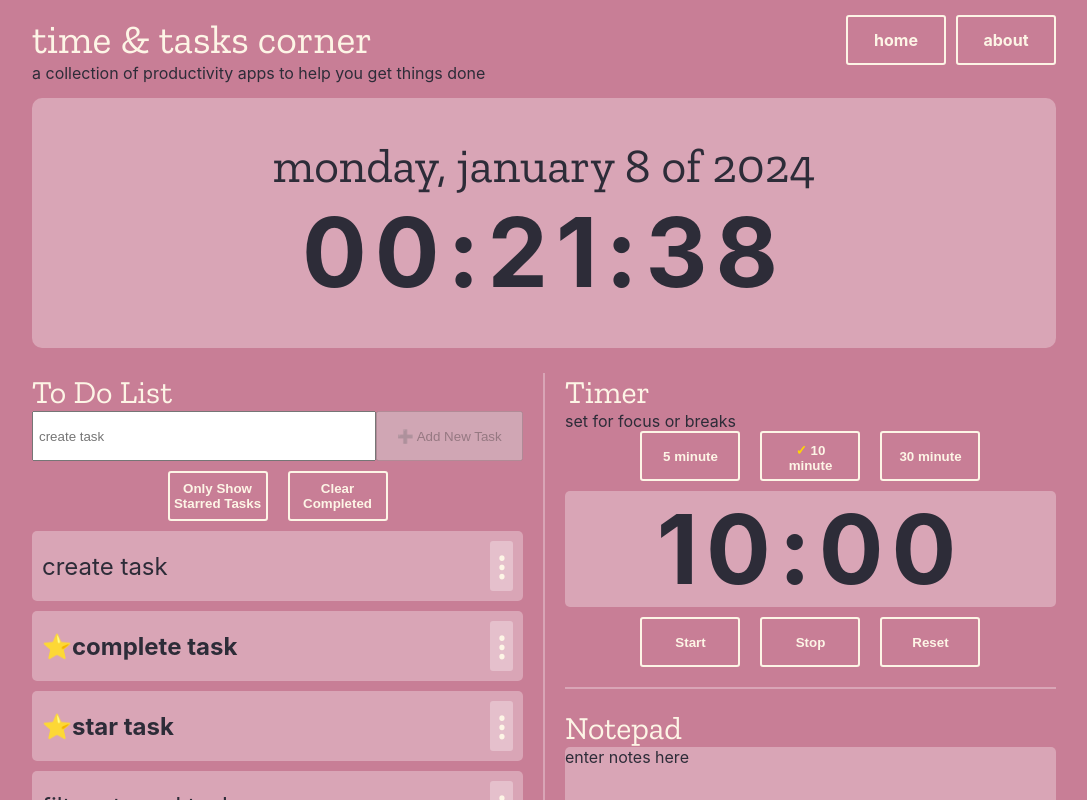
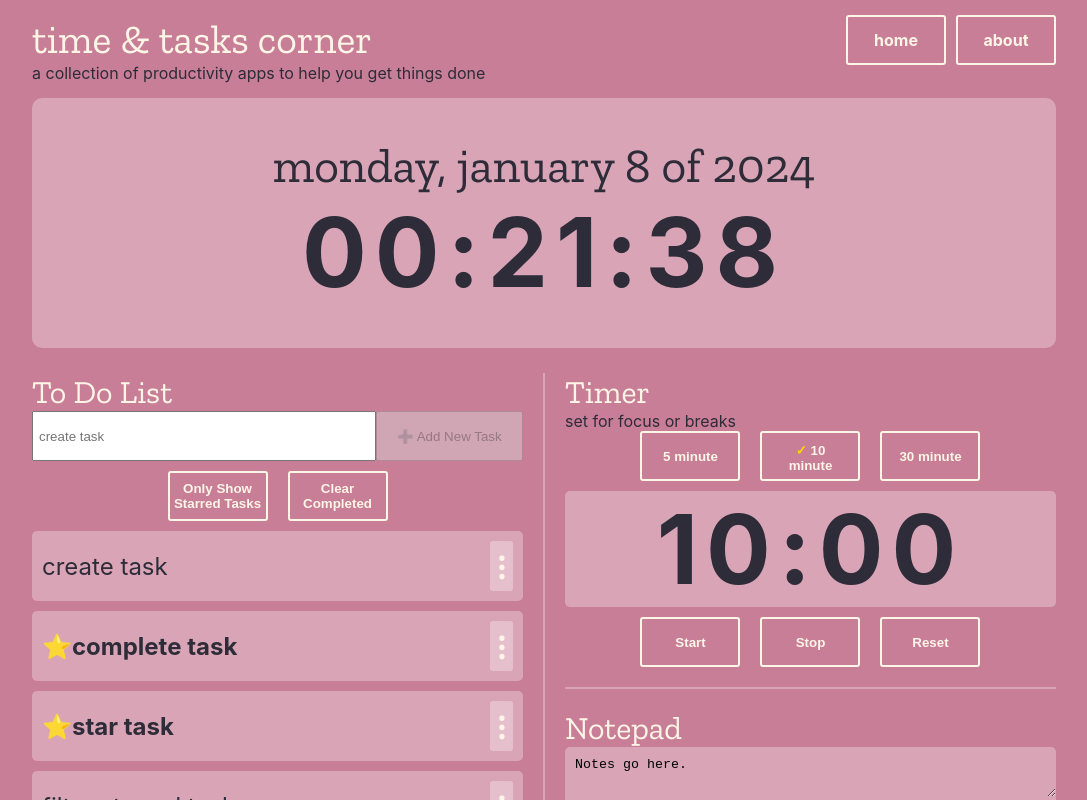
Before and after one commit to Antashma/productivity-suite, a React (Create React App) app: page / in a window 1280 px wide. Shown: the top 800 px of the page, without its empty margins (96-1183 px from the left). Built offline with nearby package versions, Linux system fonts and the light colour scheme.

Commit message:
add working notes

```diff
--- /dev/null
+++ b/src/components/Notes/NoteForm.js
@@ -0,0 +1,28 @@
+import {useState} from "react";
+
+function NoteForm() {
+
+    const [noteText, setNoteText] = useState("Notes go here.");
+
+    const textAreaStyle = {
+        width: "100%",
+        backgroundColor: "transparent",
+        border:"none",
+        padding:"10px",
+
+    }
+
+
+    return (
+        <form>
+            <textarea
+                value={noteText}
+                onChange={e => setNoteText(e.target.value)}
+                style={textAreaStyle}
+            >
+            </textarea>
+        </form>
+        );
+}
+
+export default NoteForm;
--- a/src/components/Notes/Notes.js
+++ b/src/components/Notes/Notes.js
@@ -1,3 +1,4 @@
+import NoteForm from "./NoteForm";
 
 
 
@@ -21,7 +22,7 @@ function Notes() {
         <section style={notesContainerStyle}>
             <h2>Notepad</h2>
             <main style={userNotesContainerStyle}>
-          enter notes here
+                <NoteForm />
             </main>
         </section>
         );
--- a/src/components/ToDo/ToDo.js
+++ b/src/components/ToDo/ToDo.js
@@ -30,6 +30,8 @@ function ToDo(props) {
     color: "#c87e96",
   };
 
+
+  // pink : #c87e96
   const starModeOnVisibilityStyle = {
     display: "none",
   };
--- a/src/index.css
+++ b/src/index.css
@@ -15,6 +15,8 @@ body {
   background-color: #c87e96;
 }
 
+/* /pink: c87e96*/
+
 code {
   font-family: source-code-pro, Menlo, Monaco, Consolas, 'Courier New',
     monospace;
```
